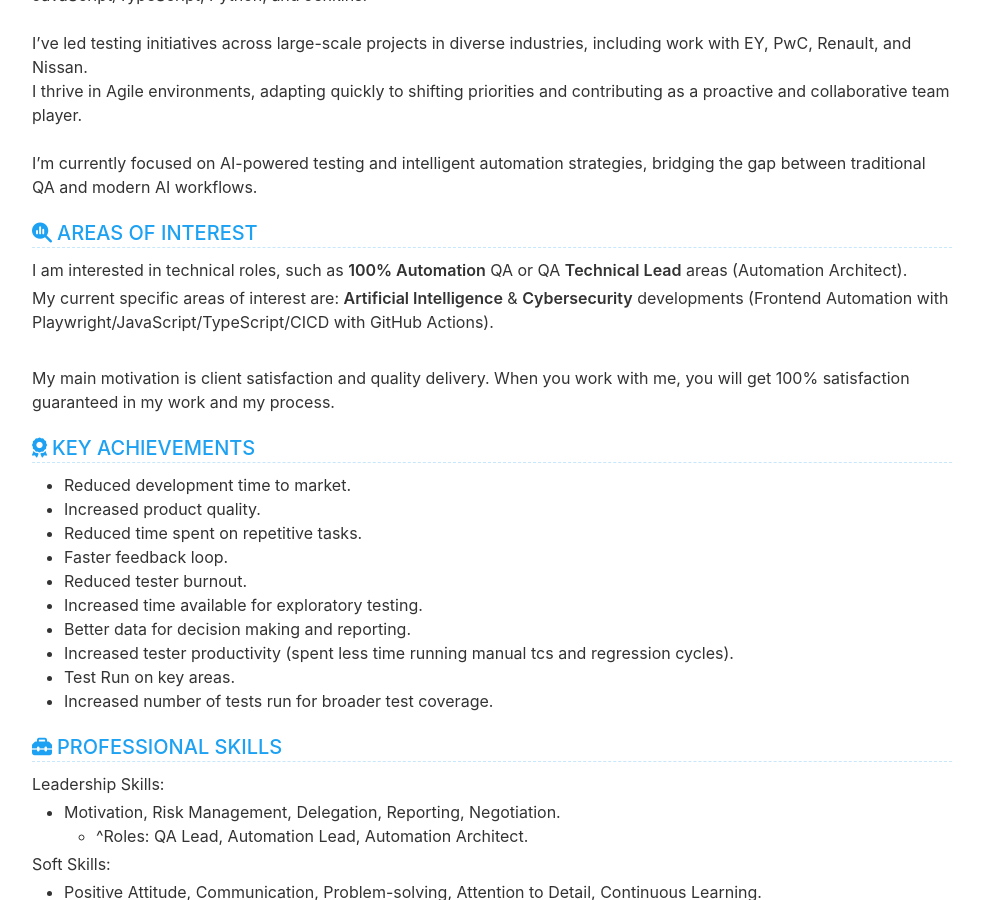
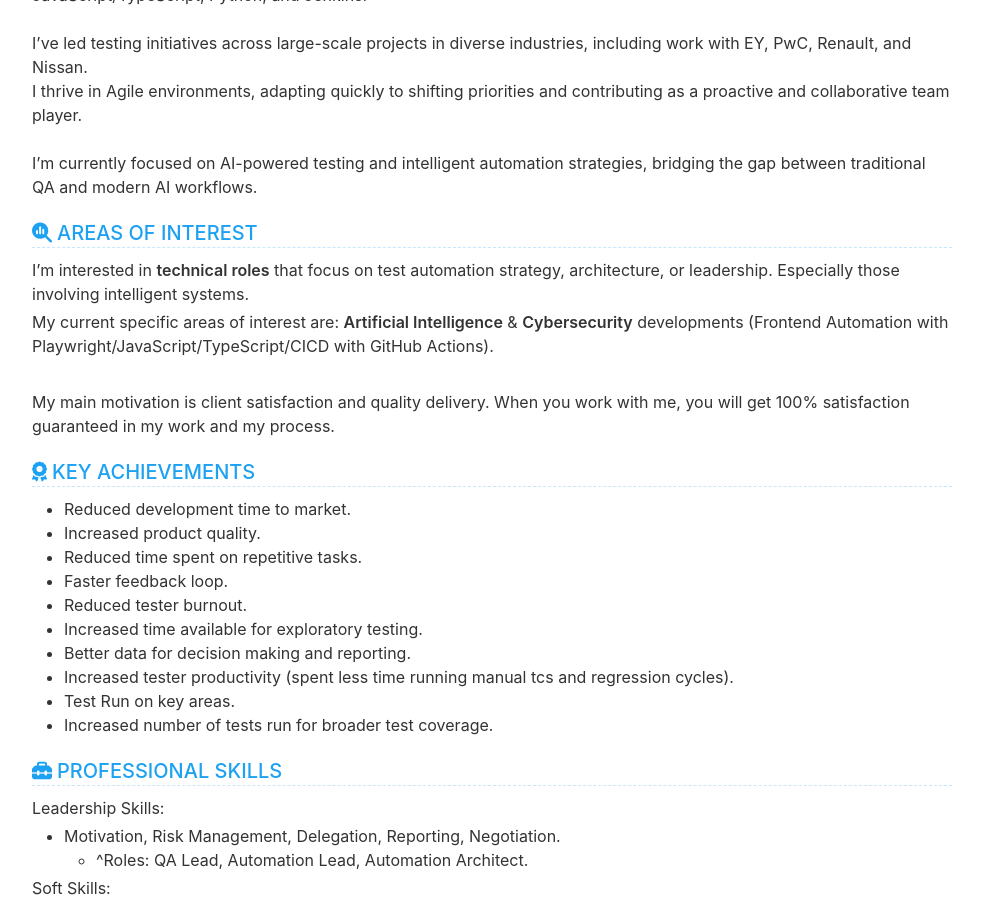
Before and after one commit to cvera08/full-resume, a Jekyll site: the page built from index.html, in a window 1280 px wide and 900 px high, scrolled down 623 px. Shown: the whole window, without its empty margins (148-1131 px from the left). Built offline with Jekyll 4.4.1, drawn with Linux system fonts in a browser that asks for light colours.

Commit message:
feat: areas of interest change - first paragraph

```diff
--- a/_data/data.yml
+++ b/_data/data.yml
@@ -53,7 +53,7 @@ interest:
   order: 3
   title: Areas of Interest
   description: |
-    I am interested in technical roles, such as **100% Automation** QA or QA **Technical Lead** areas (Automation Architect).
+    I’m interested in **technical roles** that focus on test automation strategy, architecture, or leadership. Especially those involving intelligent systems.
 
     My current specific areas of interest are: **Artificial Intelligence** & **Cybersecurity** developments (Frontend Automation with Playwright/JavaScript/TypeScript/CICD with GitHub Actions).
 
```
